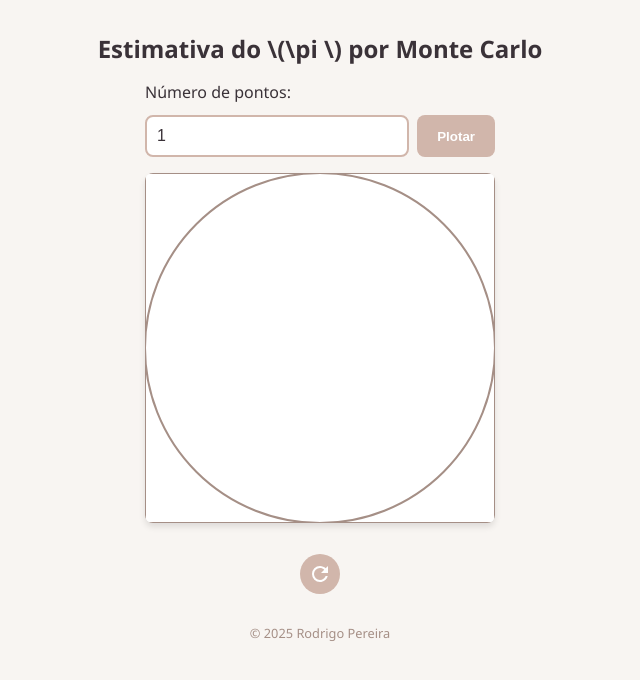
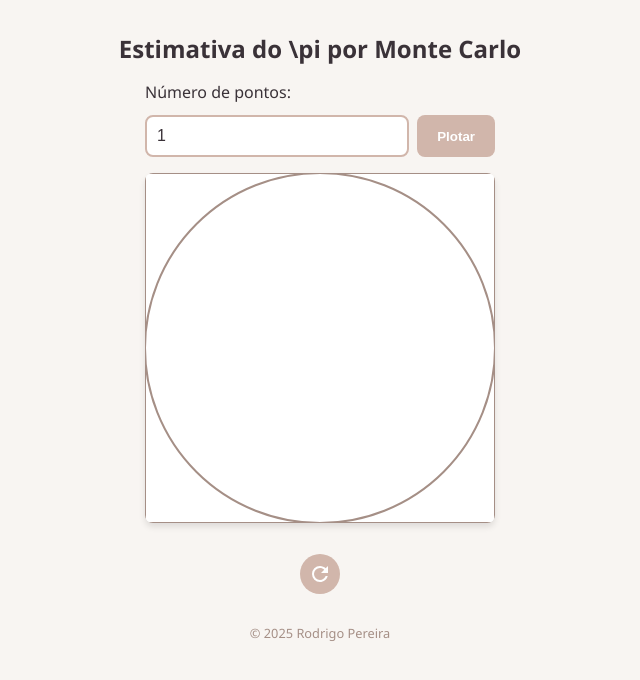
Before and after one commit to PhytoIn/calculo_pi, a plain HTML site: page index.html in a window 1280 px wide. Shown: the whole page, without its empty margins (320-960 px from the left). Drawn offline with Linux system fonts and the light colour scheme.

Commit message:
Update index.html

```diff
--- a/index.html
+++ b/index.html
@@ -3,7 +3,7 @@
 <head>
     <meta charset="UTF-8">
     <meta name="viewport" content="width=device-width, initial-scale=1.0">
-    <title>Estimativa do \(\pi \) por Monte Carlo</title>
+    <title>Estimativa do \pi por Monte Carlo</title>
     <style>
         body {
             font-family: 'Segoe UI', Tahoma, Geneva, Verdana, sans-serif;
@@ -110,7 +110,7 @@
     </style>
 </head>
 <body>
-    <h1>Estimativa do \(\pi \) por Monte Carlo</h1>
+    <h1>Estimativa do \pi por Monte Carlo</h1>
 
     <div class="controls">
         <label for="pointCount">Número de pontos:</label>
```
